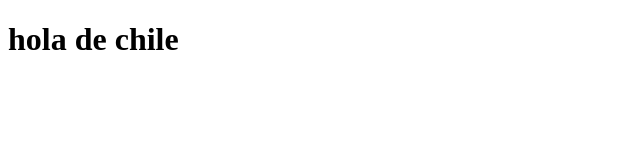
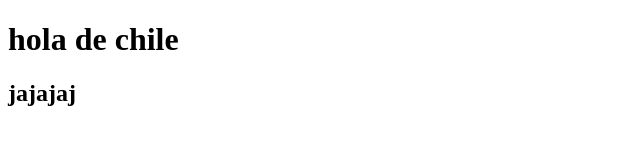
Before and after one commit to jbvaldes/primera-prueba, a plain HTML site: page index.html in a window 1280 px wide. Shown: the whole page, without its empty margins (0-640 px from the left). Drawn offline with Linux system fonts and the light colour scheme.

Commit message:
hice un h2

```diff
--- a/index.html
+++ b/index.html
@@ -8,5 +8,6 @@
 </head>
 <body>
     <h1>hola de chile</h1>
+    <h2>jajajaj</h2>
 </body>
 </html>
--- a/test_git/one.js
+++ b/test_git/one.js
@@ -1 +1 @@
-console.log('hola');
+console.log('hola a todos');
```
